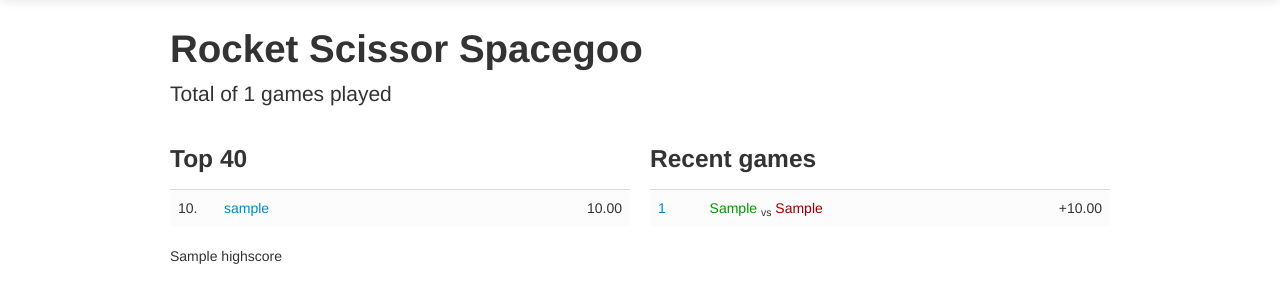
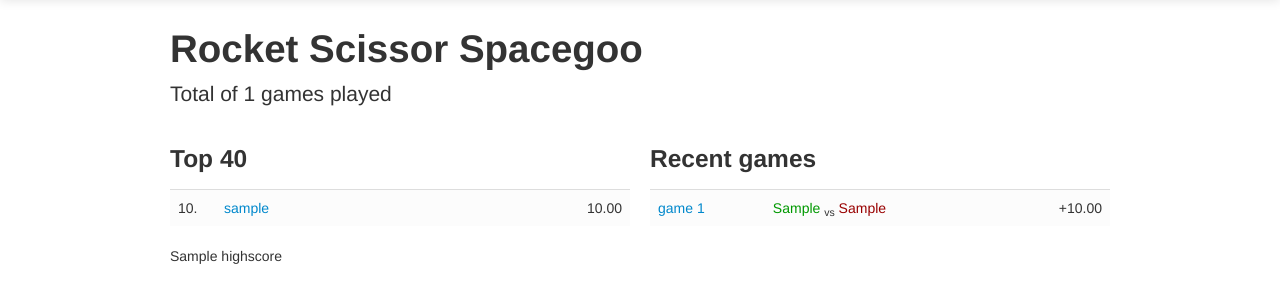
Before and after one commit to qr4/rocket-paper-spacegoo, a Flask app: template templates/index.jinja in a window 1280 px wide. Shown: the part 41-344 px from the top of the page. Run offline with Flask 2, Linux system fonts and the light colour scheme; the template is opened without the code that fills it: most values are stand-ins (such as "Sample title", 1, 10 or a date in 2020); parts of the project's set-up code (start-up, migrations or seed data) failed here and were passed over; some libraries are stand-ins or nearby versions.

Commit message:
spiel link besser klickbar

```diff
--- a/templates/index.jinja
+++ b/templates/index.jinja
@@ -31,7 +31,7 @@
         {% for game in last_games %}
           <tr>
             <td>
-              <a href='{{url_for('game', game_id=game.game_id)}}'>{{ game.game_id}}</a>
+              <a href='{{url_for('game', game_id=game.game_id)}}'>game {{game.game_id}}</a>
             </td>
             <td>
               <a class='winner' href='{{url_for('player', username=game.player1)}}'>{{ game.player1}}</a>
--- a/templates/player.jinja
+++ b/templates/player.jinja
@@ -31,7 +31,7 @@
         {% for game in last_games %}
           <tr>
             <td>
-              <a href='{{url_for('game', game_id=game.game_id)}}'>{{ game.game_id}}</a>
+              <a href='{{url_for('game', game_id=game.game_id)}}'>game {{ game.game_id}}</a>
             </td>
             <td>
               <a class='{{('', 'me')[game.player1 == username]}} winner' href='{{url_for('player', username=game.player1)}}'>{{ game.player1}}</a>
```
